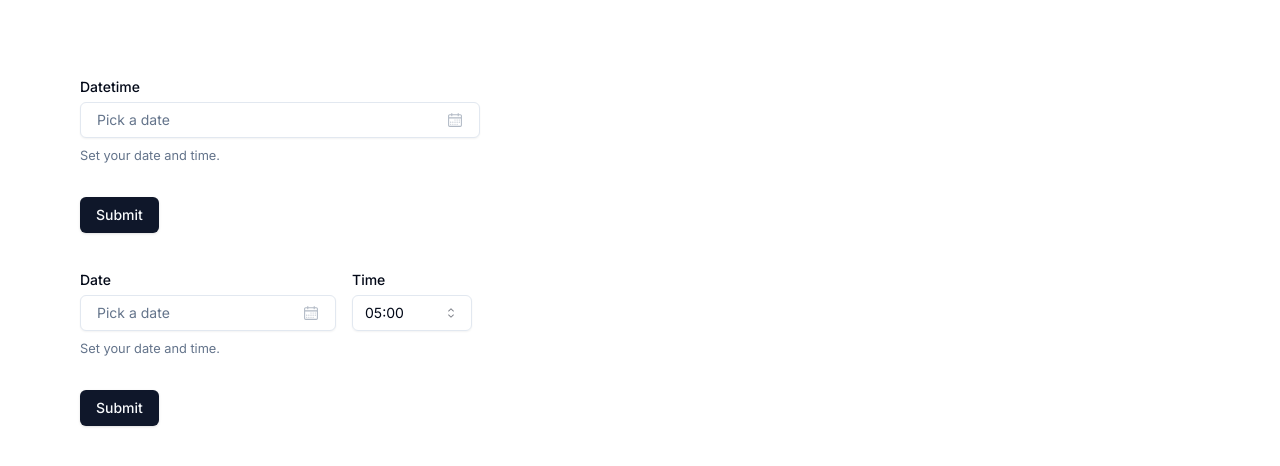
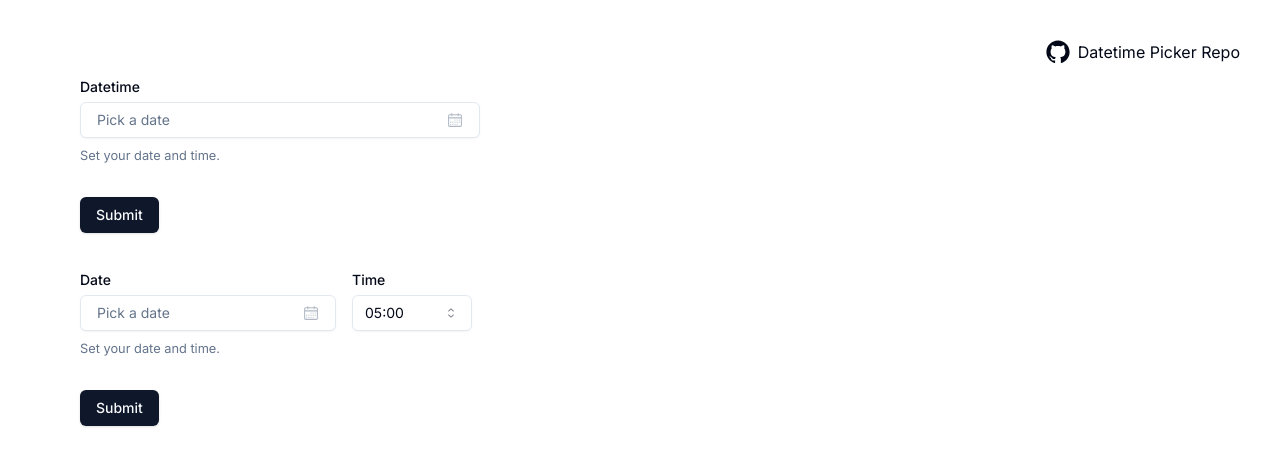
Before and after one commit to Maliksidk19/shadcn-datetime-picker, a Next.js app: page / in a window 1280 px wide. Shown: the top 466 px of the page. Built offline with nearby package versions, Linux system fonts and the light colour scheme.

Commit message:
repo link added

```diff
--- a/src/app/page.tsx
+++ b/src/app/page.tsx
@@ -1,12 +1,25 @@
 import { DatetimePickerV1 } from "@/components/date-time-picker-v1";
 import { DateTimePickerV2 } from "@/components/date-time-picker-v2";
+import { GitHubLogoIcon } from "@radix-ui/react-icons";
+import Link from "next/link";
 
 const HomePage = () => {
   return (
-    <section className="flex-1 m-20 flex flex-col gap-10 w-[400px]">
-      <DatetimePickerV1 />
-      <DateTimePickerV2 />
-    </section>
+    <div>
+      <span className="absolute flex items-center gap-2 top-10 right-10">
+        <GitHubLogoIcon className="h-6 w-6" />{" "}
+        <Link
+          href="https://github.com/Maliksidk19/shadcn-datetime-picker"
+          target="_blank"
+        >
+          Datetime Picker Repo
+        </Link>
+      </span>
+      <section className="flex-1 m-20 flex flex-col gap-10 w-[400px]">
+        <DatetimePickerV1 />
+        <DateTimePickerV2 />
+      </section>
+    </div>
   );
 };
 
```
